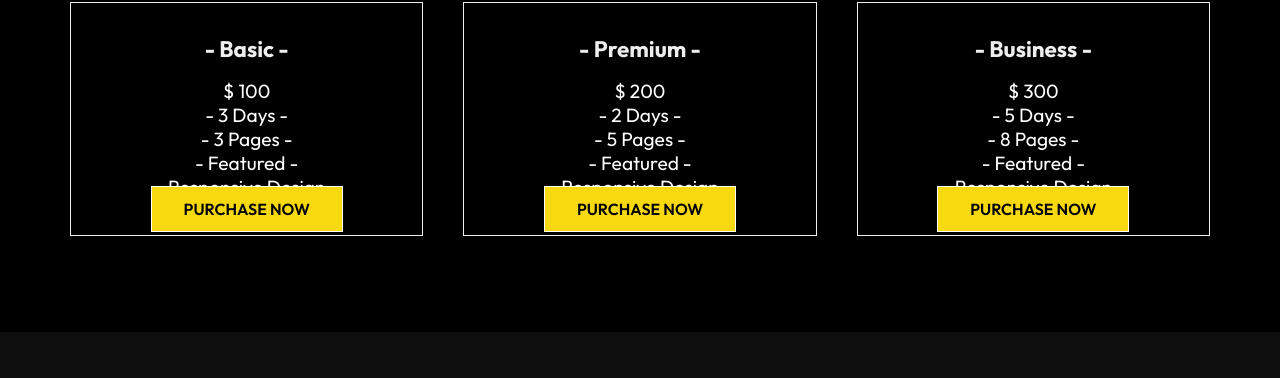
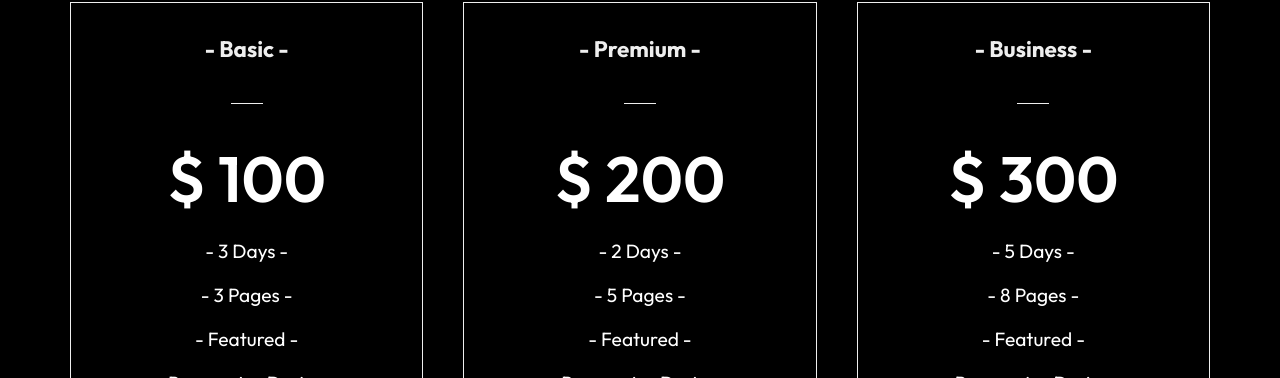
Before and after one commit to nsdhl/my-portfolio, a React (Create React App) app: page /project in a window 1280 px wide. Shown: the part 574-952 px from the top of the page. Built offline with nearby package versions, Linux system fonts and the light colour scheme.

Commit message:
feat: css updated

```diff
--- a/src/components/PricingCard.js
+++ b/src/components/PricingCard.js
@@ -15,7 +15,7 @@ const PricingCard = () => {
           <p>- 3 Pages -</p>
           <p>- Featured -</p>
           <p>- Responsive Design -</p>
-          <Link to="/contact" className="btn">
+          <Link to="/contact" className="btn-price">
           PURCHASE NOW
           </Link>
 
@@ -28,7 +28,7 @@ const PricingCard = () => {
           <p>- 5 Pages -</p>
           <p>- Featured -</p>
           <p>- Responsive Design -</p>
-          <Link to="/contact" className="btn">
+          <Link to="/contact" className="btn-price">
           PURCHASE NOW
           </Link>
 
@@ -41,7 +41,7 @@ const PricingCard = () => {
           <p>- 8 Pages -</p>
           <p>- Featured -</p>
           <p>- Responsive Design -</p>
-          <Link to="/contact" className="btn">
+          <Link to="/contact" className="btn-price">
           PURCHASE NOW
           </Link>
 
--- a/src/components/PricingCardStyles.css
+++ b/src/components/PricingCardStyles.css
@@ -3,7 +3,6 @@
   padding: 6rem 1rem;
   background: #000;
 }
-
 
 .card-container {
   max-width: 1140px;
@@ -29,6 +28,38 @@
   padding: 1rem;
 }
 
+.card p {
+  padding: 10px 0;
+}
+
+.bar {
+  border-bottom: 1px solid #eee;
+  width: 10%;
+  margin: 1.5rem auto;
+  display: block;
+}
+
+.btc {
+  font-size: 4rem;
+  font-weight: 600;
+  padding: 1rem 0;
+}
+
+.btn-price {
+  padding: 12px 32px;
+  border: 1px solid #fff;
+  font-size: 1rem;
+  text-transform: uppercase;
+  background: rgb(248, 217, 15);
+  color: #000;
+  font-weight: 600;
+  cursor: pointer;
+  transition: all 0.3s ease-in-out;
+  display: block;
+  width: 80%;
+  margin: 2rem auto;
+}
+
 @media screen and (max-width: 740px) {
   .card-container {
     max-width: 90%;
--- a/src/routes/Project.js
+++ b/src/routes/Project.js
@@ -11,7 +11,6 @@ const Project = () => {
       <Navbar />
       <Heroimage1 heading="PROJECT" text="some of my recent works" />
       <PricingCard />
-
       <Footer />
     </div>
   )
```
Lines whose indentation alone changed are shown as unchanged.
